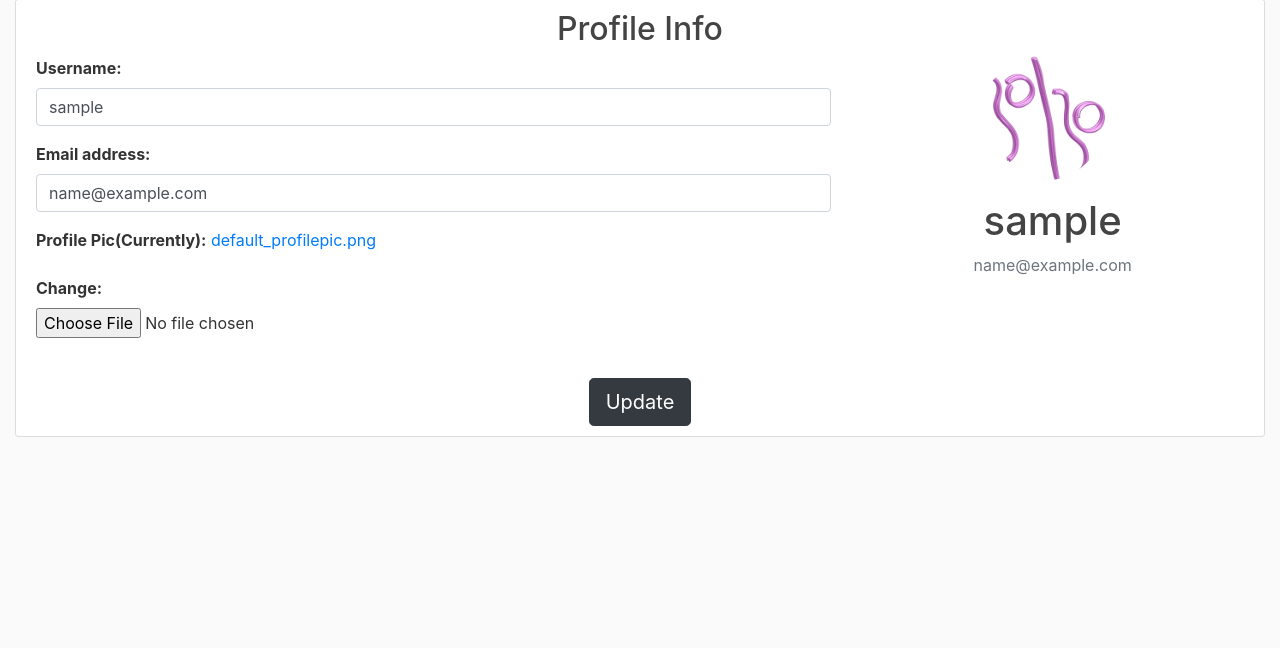
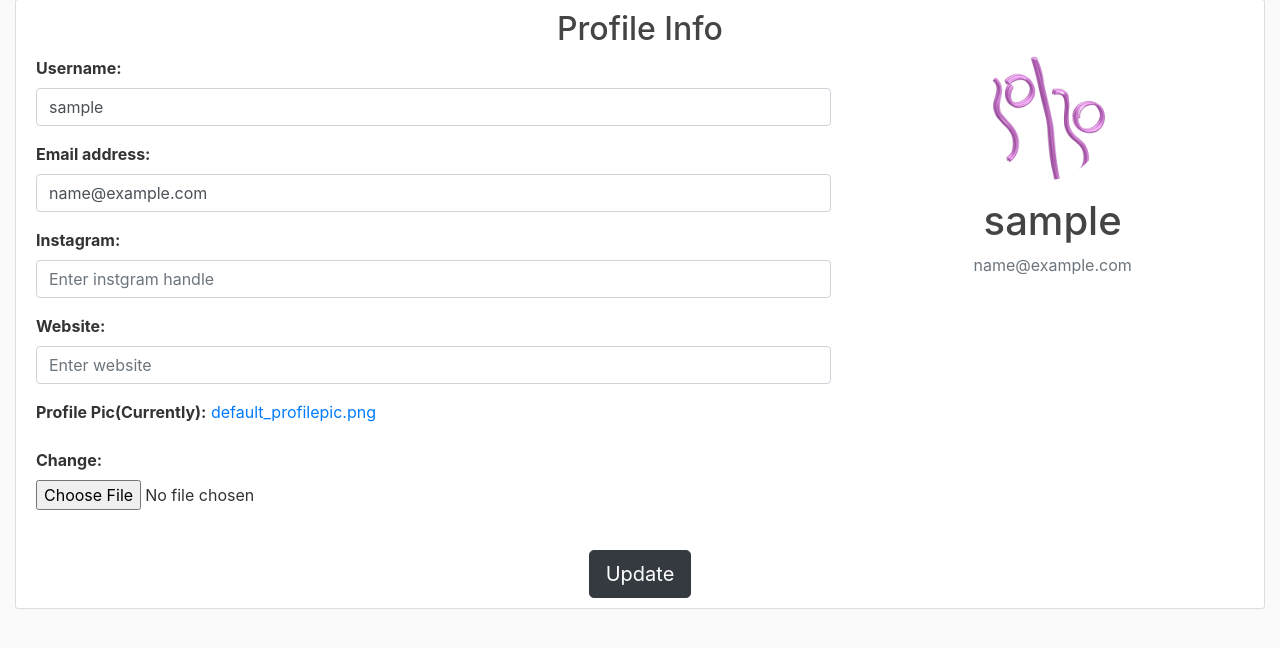
Before and after one commit to 30works/thirty-works, a Django app: page /profile/ in a window 1280 px wide. Shown: the part 129-777 px from the top of the page. Run offline with Django 3.2, Linux system fonts and the light colour scheme; the visitor is signed in with stand-in values (Sample User, id 1); parts of the project's set-up code (start-up, migrations or seed data) failed here and were passed over; some libraries are stand-ins or nearby versions.

Commit message:
added fields to User Profile update form to modify insta/website (but not yet functional)

```diff
--- a/thirtyworks/users/templates/users/profile.html
+++ b/thirtyworks/users/templates/users/profile.html
@@ -27,6 +27,17 @@ select{
             <label for="exampleFormControlInput1">Email address:</label>
             <input type="email" class="form-control" name="email" value="{{ user.email|default:'' }}"  placeholder="Enter email"  required>
           </div>
+
+          <div class="form-group">
+            <label for="exampleFormControlInput1">Instagram:</label>
+            <input type="text" class="form-control" name="insta_handler" value="{{ user.userprofile.insta_handler|default:'' }}"  placeholder="Enter instgram handle">
+          </div>
+
+            <div class="form-group">
+            <label for="exampleFormControlInput1">Website:</label>
+            <input type="text" class="form-control" name="url" value="{{ user.userprofile.url|default:'' }}"  placeholder="Enter website">
+          </div>
+
           <div class="form-group">
             <label for="exampleFormControlFile1">Profile Pic(Currently):</label>
             <a href="{{user.userprofile.profilepic.url|default:''}}" id='img' data-name="{{user.userprofile.profilepic.url}}"></a>
```
